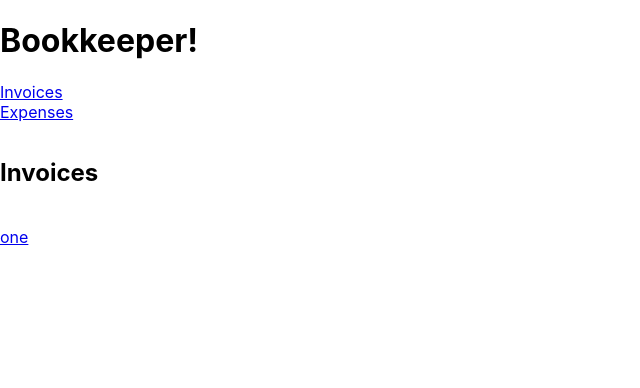
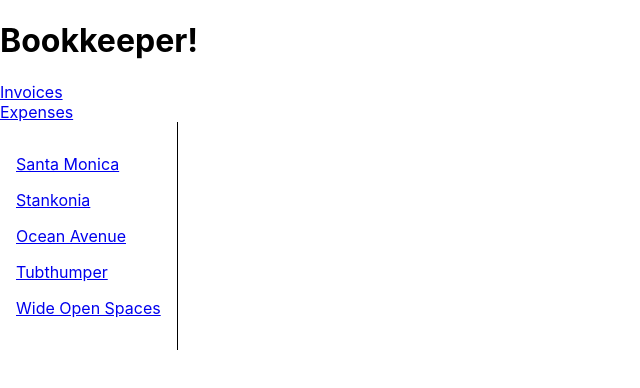
Before and after one commit to maryPopplns/router_review, a React (Vite) app: page /invoices in a window 1280 px wide. Shown: the top 388 px of the page, without its empty margins (0-640 px from the left). Built offline with nearby package versions, Linux system fonts and the light colour scheme.

Commit message:
added invoice details

```diff
--- /dev/null
+++ b/data.js
@@ -0,0 +1,40 @@
+let invoices = [
+  {
+    name: 'Santa Monica',
+    number: 1995,
+    amount: '$10,800',
+    due: '12/05/1995',
+  },
+  {
+    name: 'Stankonia',
+    number: 2000,
+    amount: '$8,000',
+    due: '10/31/2000',
+  },
+  {
+    name: 'Ocean Avenue',
+    number: 2003,
+    amount: '$9,500',
+    due: '07/22/2003',
+  },
+  {
+    name: 'Tubthumper',
+    number: 1997,
+    amount: '$14,000',
+    due: '09/01/1997',
+  },
+  {
+    name: 'Wide Open Spaces',
+    number: 1998,
+    amount: '$4,600',
+    due: '01/27/1998',
+  },
+];
+
+export function getInvoices() {
+  return invoices;
+}
+
+export function getInvoice(number) {
+  return invoices.find((invoice) => invoice.number === number);
+}
--- a/src/App.jsx
+++ b/src/App.jsx
@@ -7,9 +7,9 @@ function App() {
     <div>
       <h1>Bookkeeper!</h1>
       <nav>
-        <Link to='/invoices'>Invoices</Link>
+        <Link to='invoices'>Invoices</Link>
         <br></br>
-        <Link to='/expenses'>Expenses</Link>
+        <Link to='expenses'>Expenses</Link>
       </nav>
       <Outlet />
     </div>
--- a/src/main.jsx
+++ b/src/main.jsx
@@ -5,7 +5,7 @@ import './index.css';
 import App from './App';
 import Expenses from './routes/expenses';
 import Invoices from './routes/invoices';
-import One from './routes/one';
+import Invoice from './routes/invoice';
 
 ReactDOM.render(
   <BrowserRouter>
@@ -14,10 +14,17 @@ ReactDOM.render(
         <Route path='/' element={<App />}>
           <Route path='expenses' element={<Expenses />} />
           <Route path='invoices' element={<Invoices />}>
-            <Route path='one' element={<One />} />
+            <Route path=':invoiceId' element={<Invoice />} />
           </Route>
+          <Route
+            path='*'
+            element={
+              <main style={{ padding: '1rem' }}>
+                <p>There's nothing here!</p>
+              </main>
+            }
+          />
         </Route>
-        <Route path='*' element={<p>There's nothing here!</p>} />
       </Routes>
     </React.StrictMode>
   </BrowserRouter>,
--- /dev/null
+++ b/src/routes/invoice.jsx
@@ -0,0 +1,16 @@
+import { useParams } from 'react-router-dom';
+import { getInvoice } from '../../data';
+
+export default function Invoice() {
+  let params = useParams();
+  let invoice = getInvoice(parseInt(params.invoiceId, 10));
+  return (
+    <main style={{ padding: '1rem' }}>
+      <h2>Total Due: {invoice.amount}</h2>
+      <p>
+        {invoice.name}: {invoice.number}
+      </p>
+      <p>Due Date: {invoice.due}</p>
+    </main>
+  );
+}
--- a/src/routes/invoices.jsx
+++ b/src/routes/invoices.jsx
@@ -1,12 +1,27 @@
 import { Link, Outlet } from 'react-router-dom';
+import { getInvoices } from '../../data';
 
 export default function Invoices() {
+  let invoices = getInvoices();
   return (
-    <main style={{ padding: '1rem 0' }}>
-      <h2>Invoices</h2>
-      <br></br>
-      <Link to='one'>one</Link>
+    <div style={{ display: 'flex' }}>
+      <nav
+        style={{
+          borderRight: 'solid 1px',
+          padding: '1rem',
+        }}
+      >
+        {invoices.map((invoice) => (
+          <Link
+            style={{ display: 'block', margin: '1rem 0' }}
+            to={`/invoices/${invoice.number}`}
+            key={invoice.number}
+          >
+            {invoice.name}
+          </Link>
+        ))}
+      </nav>
       <Outlet />
-    </main>
+    </div>
   );
 }
--- a/src/routes/one.jsx
+++ /dev/null
@@ -1,7 +0,0 @@
-export default function One() {
-  return (
-    <main style={{ padding: '1rem 0' }}>
-      <h2>one</h2>
-    </main>
-  );
-}
```
